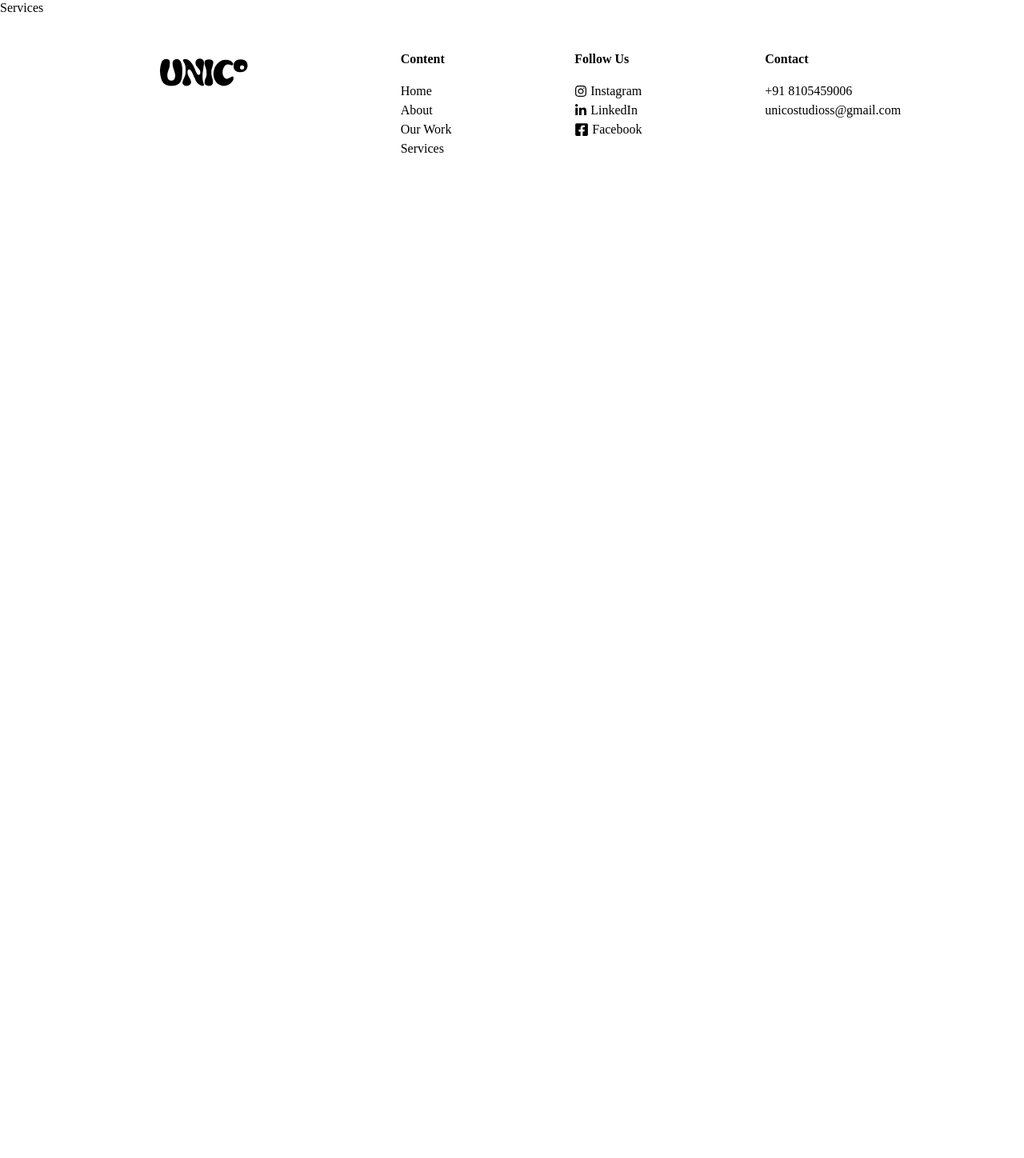
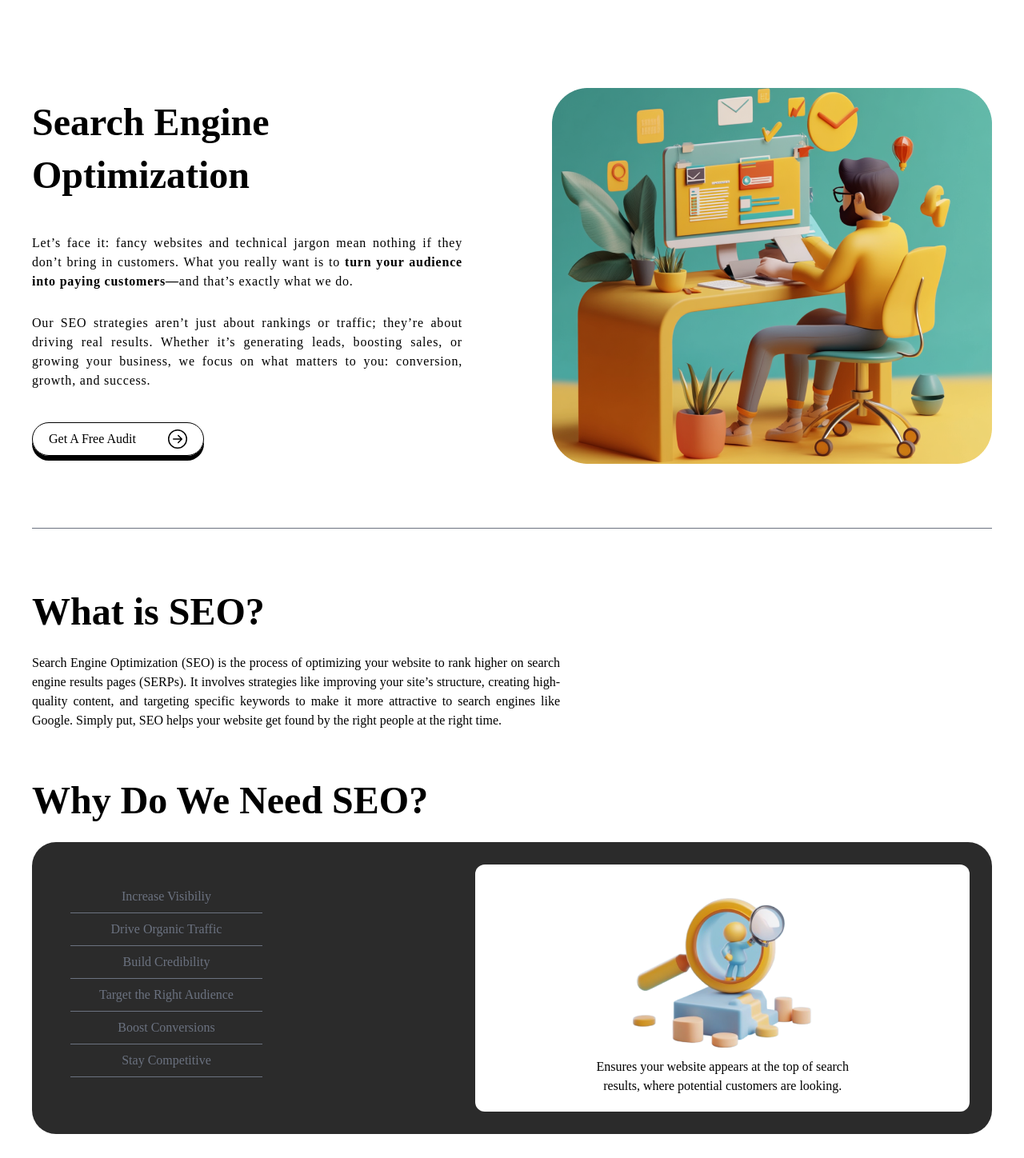
Before and after one commit to soni-naveen/Frontend-Assignment, a React (Vite) app: page /services in a window 1280 px wide. Shown: the part 82-1530 px from the top of the page at 80% size. Before the commit the page ends 800 px from the top, so only its background shows below. Built offline with nearby package versions, Linux system fonts and the light colour scheme.

Commit message:
services page seo part completed

```diff
--- a/src/components/Navbar.jsx
+++ b/src/components/Navbar.jsx
@@ -1,9 +1,10 @@
 import React, { useState } from "react";
-import { Link } from "react-router-dom";
+import { Link, useNavigate } from "react-router-dom";
 import logo from "../assets/logo.png";
 import { IoCaretDownSharp } from "react-icons/io5";
 
 const Navbar = () => {
+  const navigate = useNavigate();
   const [active, setActive] = useState("home");
 
   const handleSetActive = (page) => {
@@ -40,7 +41,10 @@ const Navbar = () => {
             className={`px-5 py-0.5 rounded-full flex items-center gap-2 cursor-pointer ${
               active === "services" ? "bg-white text-black" : "text-white"
             }`}
-            onClick={() => handleSetActive("services")}
+            onClick={() => {
+              handleSetActive("services");
+              navigate("/services");
+            }}
           >
             <span>Services</span>
             <IoCaretDownSharp />
--- a/src/pages/Services.jsx
+++ b/src/pages/Services.jsx
@@ -1,7 +1,89 @@
-import React from 'react'
+import React from "react";
+import image from "../assets/tablelaptop.png";
+import { BsArrowRightCircle } from "react-icons/bs";
+import search from "../assets/search.png";
 
 export default function Services() {
   return (
-    <div>Services</div>
-  )
+    <div className="max-w-[1200px] mx-auto">
+      {/* SEO  */}
+      <section className="mb-20">
+        <div className="flex items-center gap-28 mt-28">
+          <div className="flex flex-col justify-between h-[450px]">
+            <h1 className="text-5xl font-extrabold leading-snug">
+              Search Engine Optimization
+            </h1>
+            <div className="flex flex-col gap-7 text-justify tracking-wider">
+              <p>
+                Let’s face it: fancy websites and technical jargon mean nothing
+                if they don’t bring in customers. What you really want is to{" "}
+                <b>turn your audience into paying customers—</b>and that’s
+                exactly what we do.
+              </p>
+              <p>
+                Our SEO strategies aren’t just about rankings or traffic;
+                they’re about driving real results. Whether it’s generating
+                leads, boosting sales, or growing your business, we focus on
+                what matters to you: conversion, growth, and success.
+              </p>
+            </div>
+            <button className="flex items-center gap-10 rounded-full px-5 py-2 w-fit border border-black shadow-[0_6px_0_0_black]">
+              Get A Free Audit <BsArrowRightCircle className="text-2xl" />
+            </button>
+          </div>
+          <img src={image} alt="seo" />
+        </div>
+      </section>
+      <div className="h-[1px] bg-gray-500 px"></div>
+      {/* What is SEO  */}
+      <section>
+        <h1 className="text-5xl font-extrabold mt-20">What is SEO?</h1>
+        <p className="w-[55%] text-justify mt-7">
+          Search Engine Optimization (SEO) is the process of optimizing your
+          website to rank higher on search engine results pages (SERPs). It
+          involves strategies like improving your site’s structure, creating
+          high-quality content, and targeting specific keywords to make it more
+          attractive to search engines like Google. Simply put, SEO helps your
+          website get found by the right people at the right time.
+        </p>
+      </section>
+      {/* Why Do We Need SEO?  */}
+      <section>
+        <h1 className="text-5xl font-extrabold mt-16 mb-7">
+          Why Do We Need SEO?
+        </h1>
+        <div className="bg-default rounded-[30px] flex justify-between">
+          <div className="text-center p-12">
+            <p className="border-b border-gray-500 w-60 text-gray-500 py-2">
+              Increase Visibiliy
+            </p>
+            <p className="border-b border-gray-500 w-60 text-gray-500 py-2">
+              Drive Organic Traffic
+            </p>
+            <p className="border-b border-gray-500 w-60 text-gray-500 py-2">
+              Build Credibility
+            </p>
+            <p className="border-b border-gray-500 w-60 text-gray-500 py-2">
+              Target the Right Audience
+            </p>
+            <p className="border-b border-gray-500 w-60 text-gray-500 py-2">
+              Boost Conversions
+            </p>
+            <p className="border-b border-gray-500 w-60 text-gray-500 py-2">
+              Stay Competitive
+            </p>
+          </div>
+          <div className="bg-white m-7 rounded-xl flex flex-col items-center">
+            <div>
+              <img src={search} alt="img" />
+            </div>
+            <p className="w-[55%] text-center mb-5">
+              Ensures your website appears at the top of search results, where
+              potential customers are looking.
+            </p>
+          </div>
+        </div>
+      </section>
+    </div>
+  );
 }
```
Also changed, not shown: src/assets/search.png (added), src/assets/tablelaptop.png (added).
